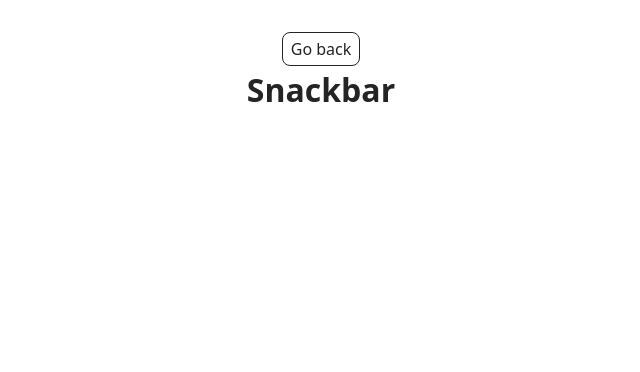
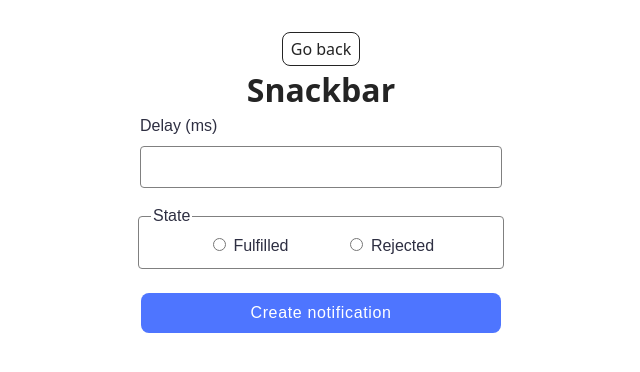
Before and after one commit to Markina-Tetiana/goit-js-hw-10, a website built with Vite: page src/2-snackbar.html in a window 1280 px wide. Shown: the whole page, without its empty margins (319-959 px from the left). Built offline with nearby package versions, Linux system fonts and the light colour scheme.

Commit message:
finished hw10

```diff
--- a/src/2-snackbar.html
+++ b/src/2-snackbar.html
@@ -12,6 +12,26 @@
       <div class="container">
         <load src="./partials/back-link.html" />
         <h1 class="main-title">Snackbar</h1>
+        <form class="form">
+          <label class="delay">
+            Delay (ms)
+            <input type="number" name="delay" required />
+          </label>
+
+          <fieldset class="states">
+            <legend>State</legend>
+            <label>
+              <input type="radio" name="state" value="fulfilled" required />
+              Fulfilled
+            </label>
+            <label>
+              <input type="radio" name="state" value="rejected" required />
+              Rejected
+            </label>
+          </fieldset>
+
+          <button type="submit">Create notification</button>
+        </form>
       </div>
     </main>
     <script type="module" src="./js/2-snackbar.js"></script>
--- a/src/css/styles.css
+++ b/src/css/styles.css
@@ -66,3 +66,66 @@
   line-height: 1.5;
   color: #2e2f42;
 }
+
+.form {
+  display: flex;
+  flex-direction: column;
+  align-items: center;
+  margin: 0 auto;
+  font-family: 'Montserrat', sans-serif;
+  font-weight: 400;
+  font-size: 16px;
+  line-height: 1.5;
+  color: #2e2f42;
+}
+.delay {
+  display: flex;
+  flex-direction: column;
+  text-align: left;
+
+  margin-bottom: 16px;
+}
+.delay input {
+  margin-top: 8px;
+  width: 328px;
+  height: 24px;
+  border: 1px solid #808080;
+  border-radius: 4px;
+  padding: 8px 16px;
+}
+.delay input:hover {
+  border: 1px solid #000;
+}
+.delay input:focus {
+  border: 1px solid #4e75ff;
+  outline: none;
+}
+.states {
+  display: flex;
+  width: 340px;
+  justify-content: space-evenly;
+  text-align: left;
+  margin-bottom: 24px;
+  border: 1px solid #808080;
+  border-radius: 4px;
+}
+.states:hover,
+.states:focus {
+  border: 1px solid #000;
+}
+.form button {
+  width: 360px;
+  height: 40px;
+  border-radius: 8px;
+  padding: 8px 16px;
+  background-color: #4e75ff;
+  font-weight: 500;
+  font-size: 16px;
+  line-height: 1.5;
+  letter-spacing: 0.04em;
+  color: #fff;
+  border: none;
+}
+.form button:hover {
+  background-color: #6c8cff;
+}
--- a/src/js/1-timer.js
+++ b/src/js/1-timer.js
@@ -25,7 +25,6 @@ const options = {
 
     if (selectedDate <= new Date()) {
       iziToast.error({
-        title: 'Error',
         message: 'Please choose a date in the future',
         position: 'topRight',
       });
@@ -85,7 +84,6 @@ function startCountdown() {
       clearInterval(countdownInterval);
       updateTimer({ days: 0, hours: 0, minutes: 0, seconds: 0 });
       iziToast.success({
-        title: 'Completed',
         message: 'The countdown has ended!',
         position: 'topRight',
       });
--- a/src/js/2-snackbar.js
+++ b/src/js/2-snackbar.js
@@ -0,0 +1,35 @@
+import iziToast from 'izitoast';
+import 'izitoast/dist/css/iziToast.min.css';
+
+const form = document.querySelector('.form');
+form.addEventListener('submit', event => {
+  event.preventDefault();
+
+  const delay = Number(form.elements.delay.value);
+  const state = form.elements.state.value;
+  form.reset();
+  createPromise(delay, state)
+    .then(delay => {
+      iziToast.success({
+        message: `Fulfilled promise in ${delay}ms`,
+        position: 'topRight',
+      });
+    })
+    .catch(delay => {
+      iziToast.error({
+        message: `Rejected promise in ${delay}ms`,
+        position: 'topRight',
+      });
+    });
+});
+function createPromise(delay, state) {
+  return new Promise((resolve, reject) => {
+    setTimeout(() => {
+      if (state === 'fulfilled') {
+        resolve(delay);
+      } else {
+        reject(delay);
+      }
+    }, delay);
+  });
+}
```
